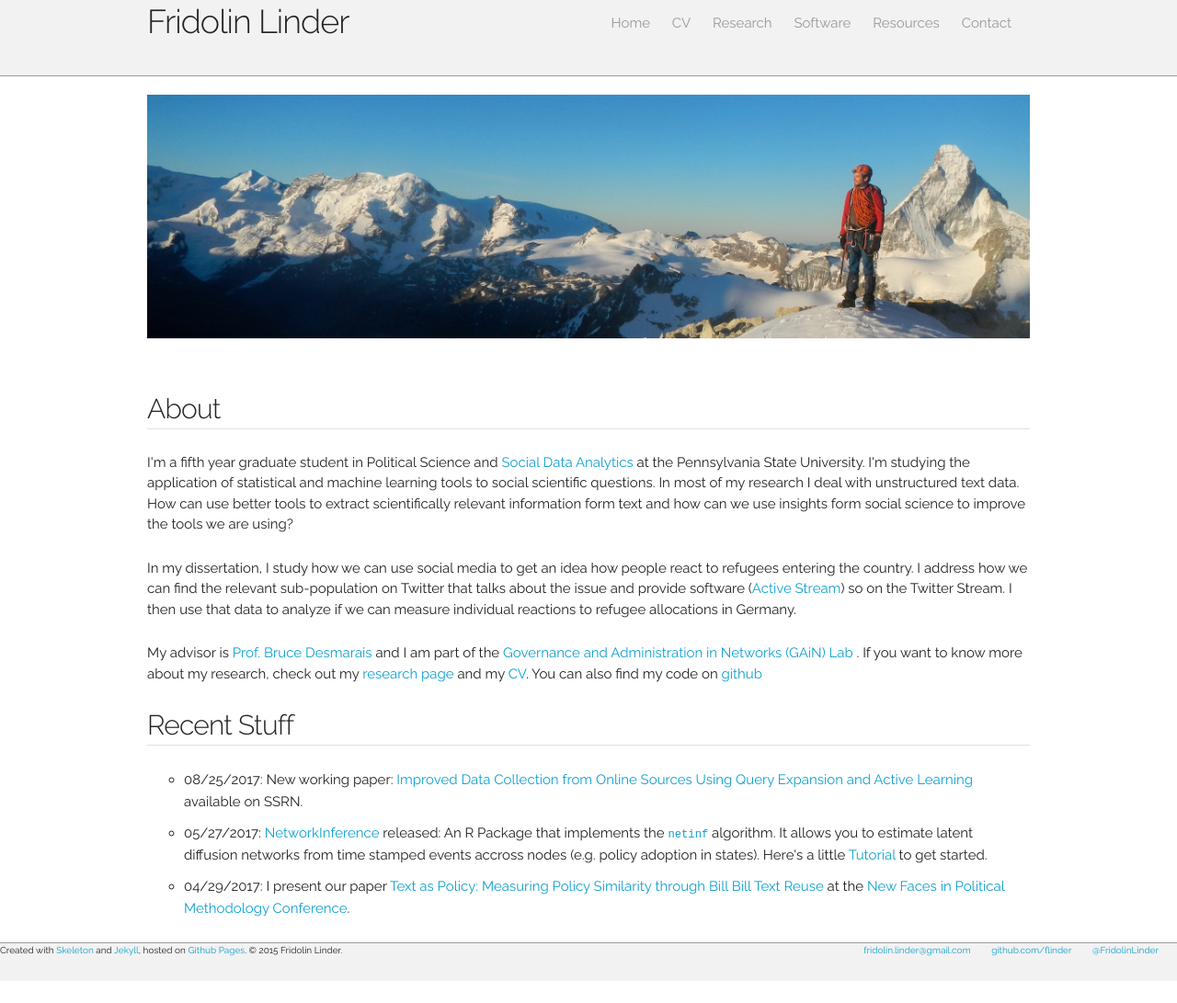
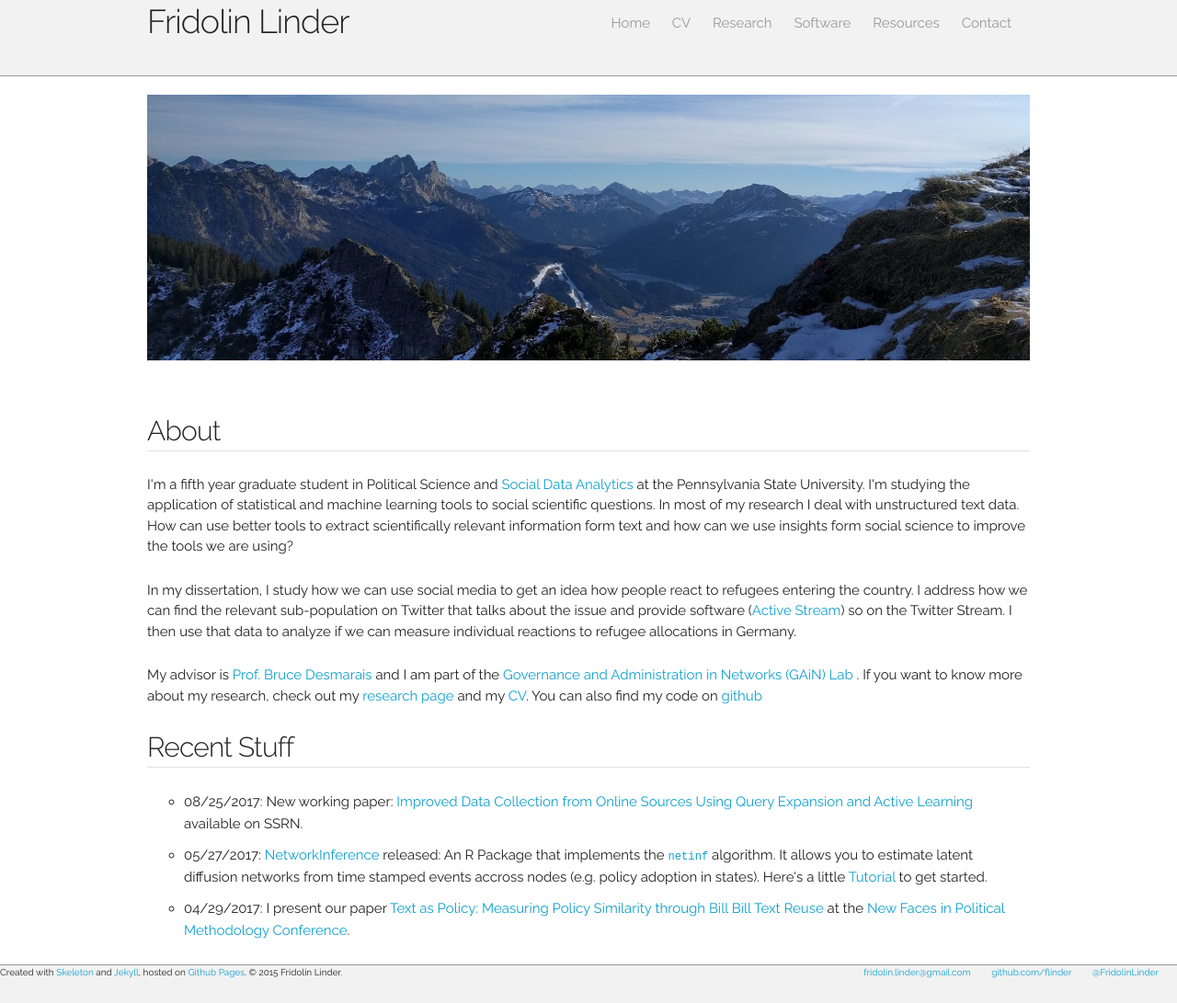
Before and after one commit to flinder/flinder.github.io, a Jekyll site: the page built from index.html, in a window 1280 px wide. Shown: the whole page at 92% size. Built offline with Jekyll 4.4.1, drawn with Linux system fonts in a browser that asks for light colours; before the commit the page ends 1067 px from its top, so only the background shows below that.

Commit message:
change title photo

```diff
--- a/index.html
+++ b/index.html
@@ -4,7 +4,7 @@ title: Fridolin Linder
 ---
 
 <div id="headerImage" class="twelve columns">
-    <img src="images/home.jpg">
+    <img src="images/einstein_panorama.resized.jpg">
 </div>
 
 <div id="welcome" class="twelve columns" >
```
Also changed, not shown: images/einstein_panorama.resized.jpg (added).
